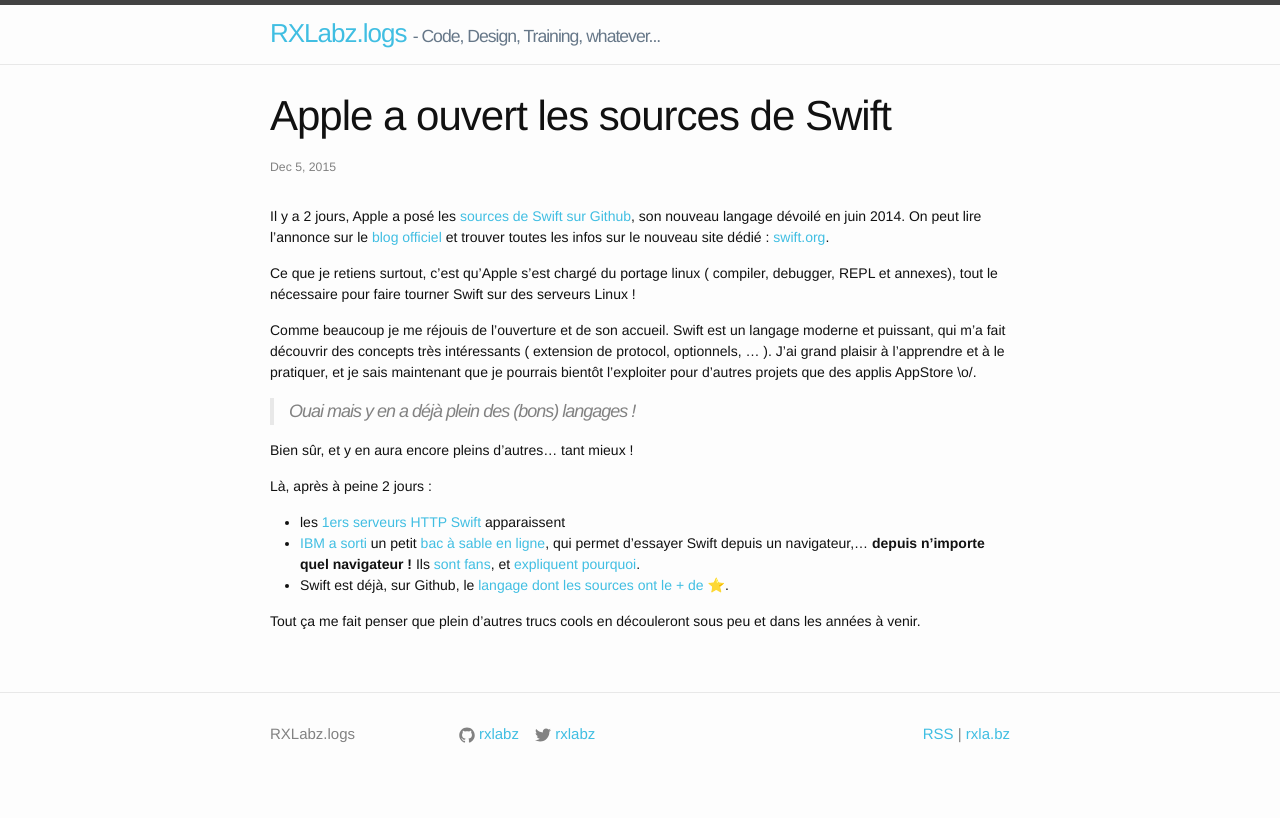
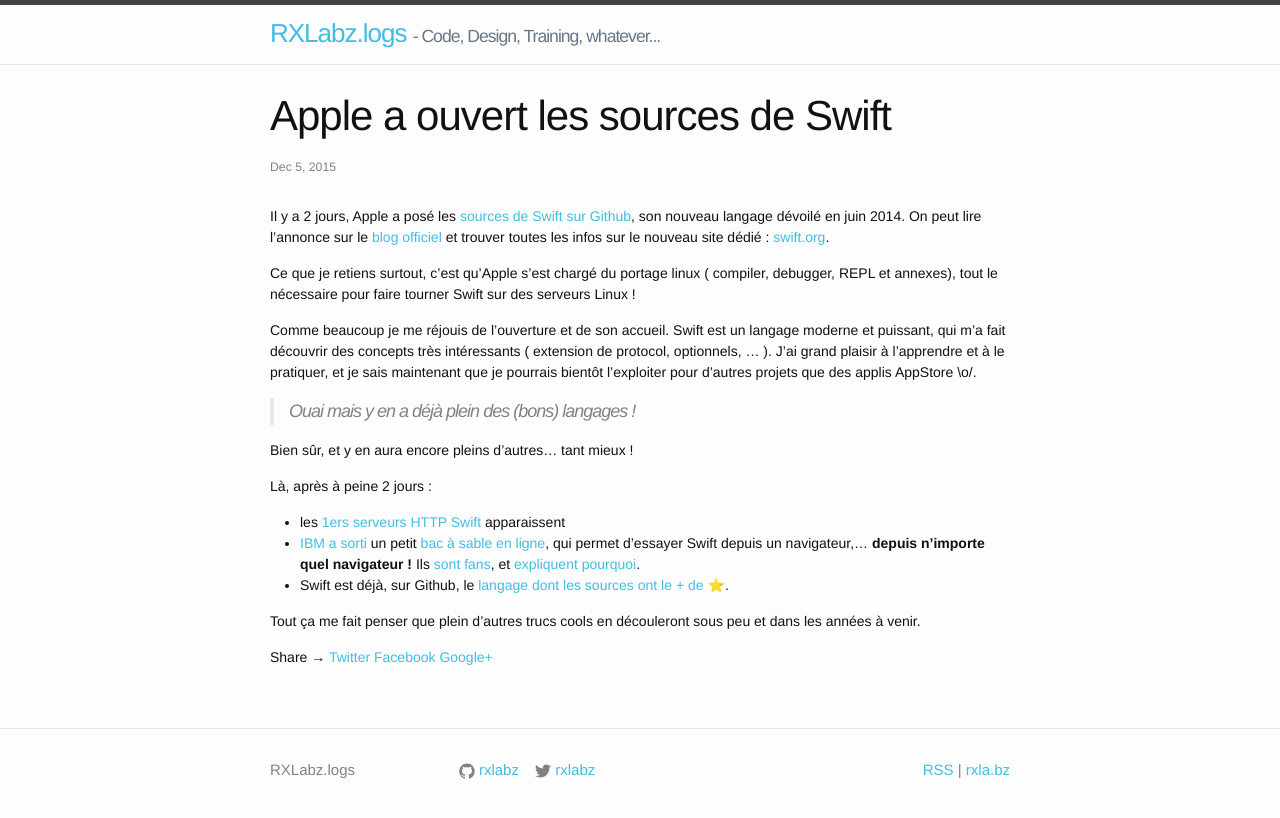
Before and after one commit to rxlabz/rxlabz.github.io, a Jekyll site: the page built from _posts/2015-12-05-apple-open-swift-sources.md, in a window 1280 px wide. Shown: the top 818 px of the page. Built offline with Jekyll 4.4.1, drawn with Linux system fonts in a browser that asks for light colours; emoji names are drawn with the system emoji font; comment, search, counter and statistics services are not loaded.

Commit message:
add share buttons

```diff
--- a/_layouts/post.html
+++ b/_layouts/post.html
@@ -10,6 +10,14 @@
 
   <div class="post-content" itemprop="articleBody">
     {{ content }}
+
+      <div class="share-page">
+          Share &rarr;
+          <a href="https://twitter.com/intent/tweet?text={{ page.title }}&url={{ site.url }}{{ page.url }}&via={{ site.twitter_username }}&related={{ site.twitter_username }}" rel="nofollow" target="_blank" title="Twitter">Twitter</a>
+          <a href="https://facebook.com/sharer.php?u={{ site.url }}{{ page.url }}" rel="nofollow" target="_blank" title="Facebook">Facebook</a>
+          <a href="https://plus.google.com/share?url={{ site.url }}{{ page.url }}" rel="nofollow" target="_blank" title="Google+">Google+</a>
+      </div>
+
   </div>
 
 	<div id="disqus_thread"></div>
```
Also changed, not shown: _posts/2017-06-13-sytody-flutter-natif-plugins3.md (+0 -7 lines).
